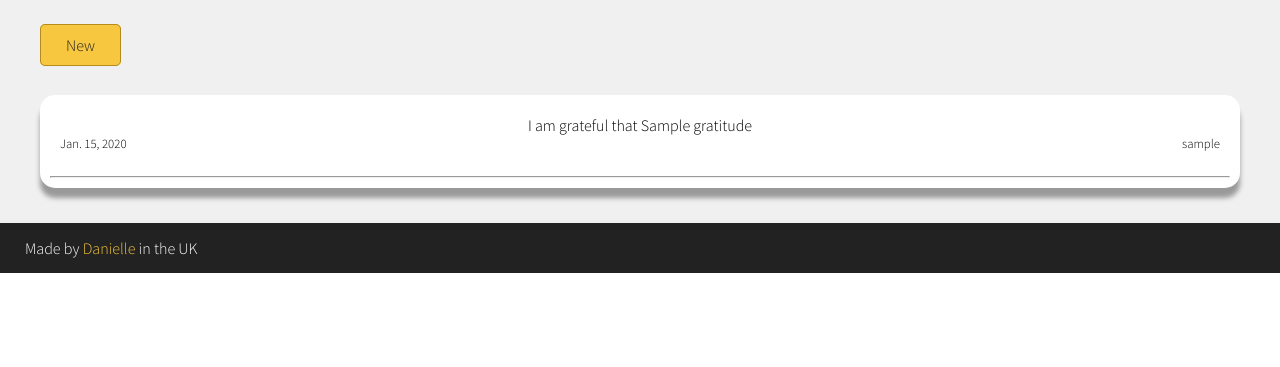
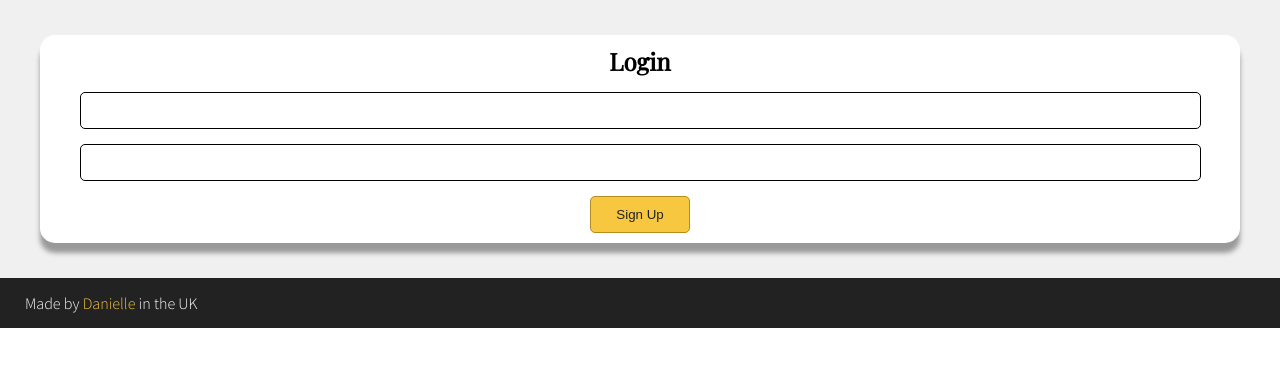
Before and after one commit to daniellenall/gratitudelog, a Django app: page / in a window 1280 px wide. Shown: the part 77-444 px from the top of the page. Run offline with Django 3.2, Linux system fonts and the light colour scheme; tables that the repository leaves empty hold one stand-in row (values such as "Sample post").

Commit message:
Redirect to login page if not logged in

```diff
--- a/gratitudes/templates/gratitudes/home.html
+++ b/gratitudes/templates/gratitudes/home.html
@@ -12,7 +12,9 @@
 <br>
 <br>
 <div class="main-content">
+    <h2>My Gratitudes</h2>
     {% for gratitude in gratitudes.all %}
+
     <div class="list-item">
         <p class="list-title list-item-body">I am grateful that  {{ gratitude }}</p>
         <p class="list-date list-item-two-col">{{gratitude.date}}</p>
--- a/gratitudes/views.py
+++ b/gratitudes/views.py
@@ -1,5 +1,7 @@
 from django.shortcuts import render, redirect
 from django.contrib.auth.decorators import login_required
+from django.contrib.auth import authenticate
+
 from django.utils import timezone
 from .models import Gratitude
 
@@ -19,5 +21,10 @@ def createnew(request):
         return render(request, 'gratitudes/new.html')
 
 def home(request):
-    gratitudes = Gratitude.objects.order_by('date')
+
+    if request.user.is_authenticated:
+        gratitudes = Gratitude.objects.order_by('date')
+    else:
+        return render(request, 'accounts/login.html')
+
     return render(request, 'gratitudes/home.html', {'gratitudes': gratitudes})
```
